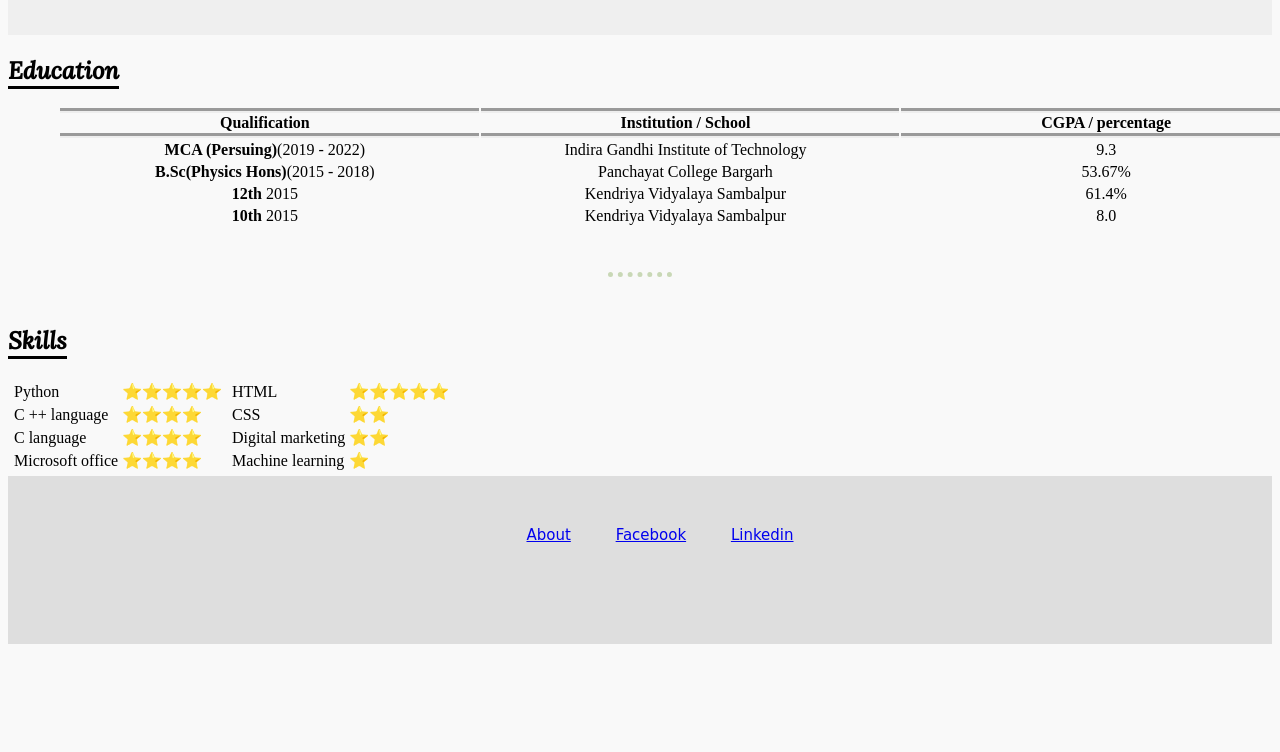
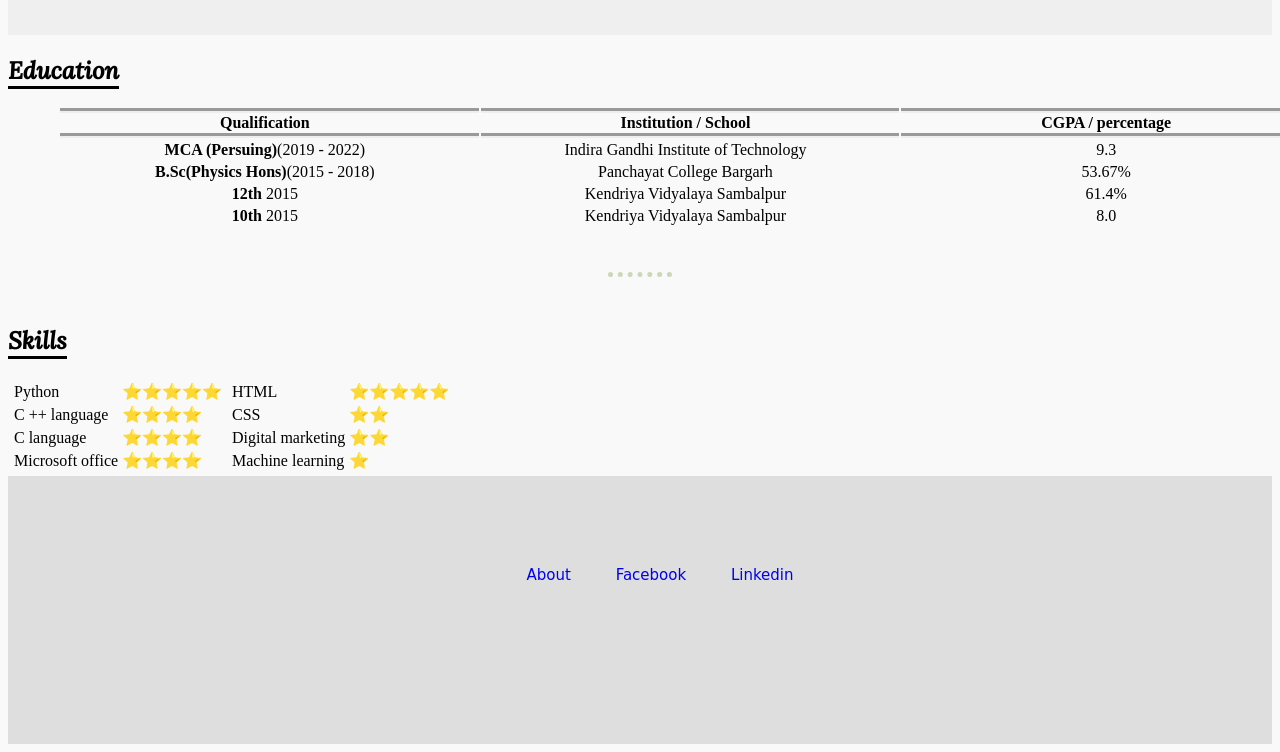
Before and after one commit to abhi-behera/AbhiCV, a plain HTML site: page index.html in a window 1280 px wide. Shown: the part 244-996 px from the top of the page. Before the commit the page ends 896 px from the top, so only its background shows below. Drawn offline with Linux system fonts and the light colour scheme; a web font is replaced by a local one.

Commit message:
fotter hover

```diff
--- a/css/master.css
+++ b/css/master.css
@@ -52,9 +52,12 @@ em{
 }
 
 .fotter{
-
+  width: 100%;
+  height: 100%;
   text-align:  center;
-  padding:  40px auto 140px;
+  padding:  40px 0 60px;
+  border: 0px;
+  margin-right: 0px;
   background-color: #dedede;
 }
 
@@ -76,19 +79,13 @@ em{
 
   padding-top: 20px;
 }
-#abt{
-  padding: 100px auto 300px auto;
-  margin: 0px 20px 80px;
 
 
+a{
+  margin: 40px 20px 80px;
+  text-decoration: none;
 }
 
-#fb{
-  margin: 40px 20px 80px;
-
+a:hover{
+  color: #000000;
 }
-
-#linkd{
-  margin: 40px 20px 80px;
-
-}
```
